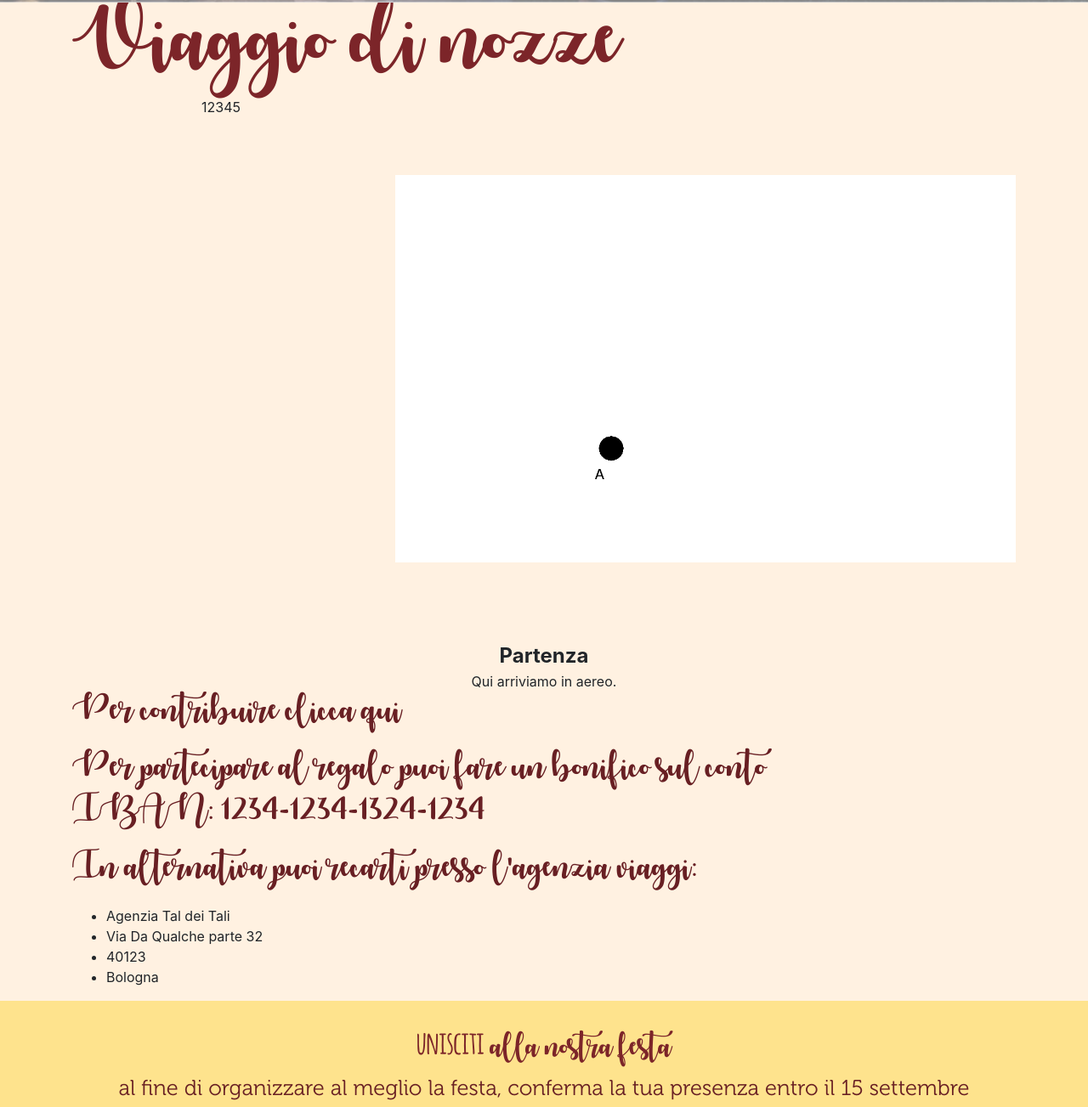
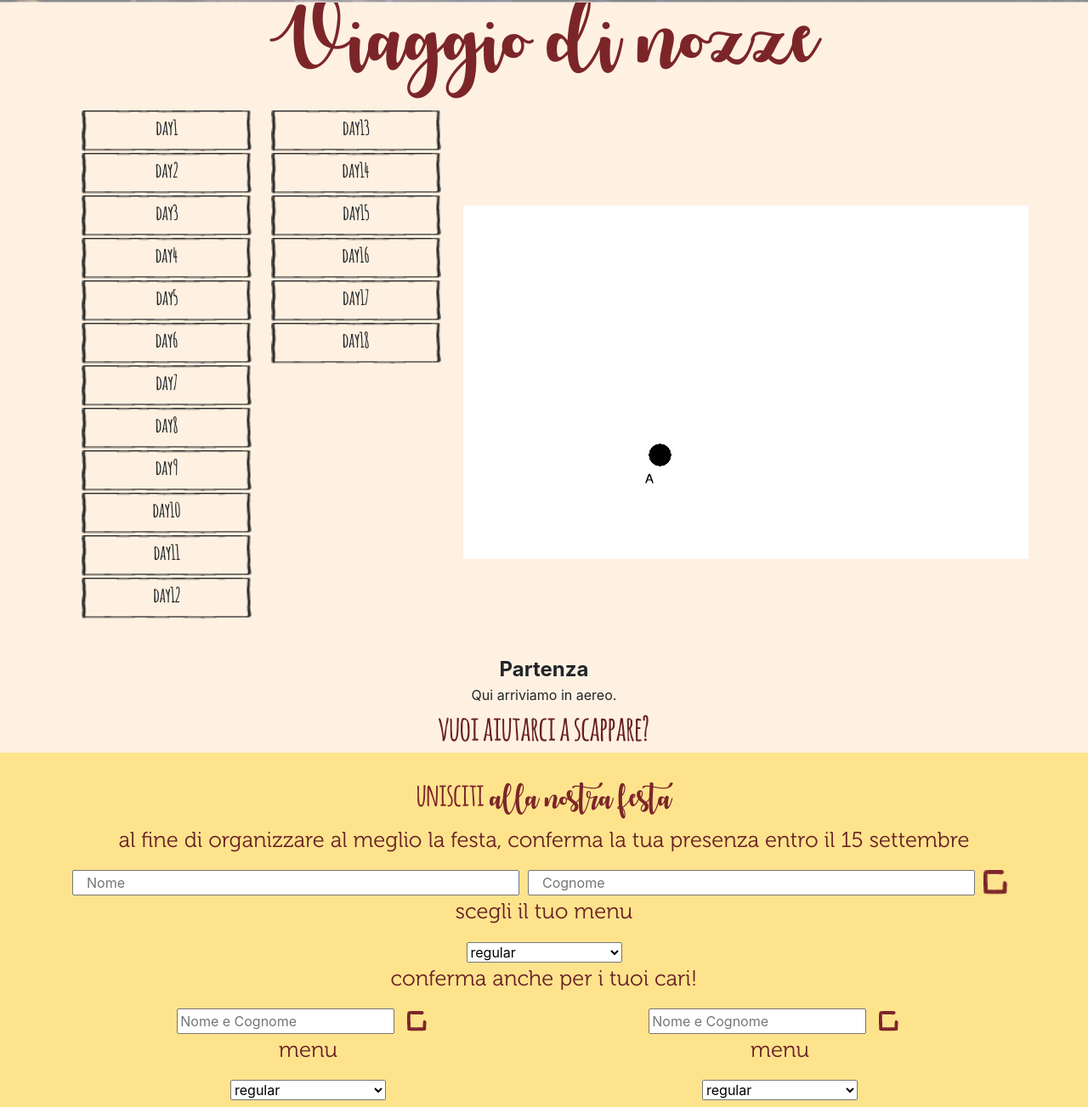
Before and after one commit to FabrizioMontanari/caterel, a website: page website/index.html in a window 1280 px wide. Shown: the part 2677-3980 px from the top of the page at 85% size. Drawn offline with nearby package versions, Linux system fonts and the light colour scheme; files that its build step writes are made by us from their sources.

Commit message:
added honeymoon section
tweaking

```diff
--- a/website/index.html
+++ b/website/index.html
@@ -22,6 +22,7 @@
     <link rel="stylesheet" href="css/main.css">
     <script src="./js/countdown.js"></script>
 	<script src="./js/map.js"></script>
+	<script src="./js/detail_toggle.js"></script>
 
 </head>
 
@@ -96,7 +97,11 @@
 			<img class="martini-location__container__separator-1" src="/img/sezione3_divisorio1.png">
             <h1 class="martini-location__container__resturant">il boccone del prete</h1>
 			<p class="martini-location__container__r-address">via Siepelunga 56<br>Bologna</p>
-			<a class="martini-location__container__map-icon" href="https://www.google.com/maps/search/?api=1&query=Il+Boccone+del+Prete"><img src="/img/sezione3_mappa.png">clicca qui per le indicazioni</a>
+			<a class="martini-location__container__map-icon" href="https://www.google.com/maps/search/?api=1&query=Il+Boccone+del+Prete">
+				<img src="/img/sezione3_mappa.png"><br>
+				clicca qui<br>
+				per le indicazioni
+			</a>
 			<img class="martini-location__container__separator-2" src="/img/sezione3_divisorio2.png">
 			<p class="martini-location__container__duration">dalle 21<br>
 				<span class="martini-location__container__duration__end">fino a sera</span>
@@ -123,31 +128,46 @@
 		<div class="container">
 			<h2 class="martini-gift__title">Viaggio di nozze</h2>
 			<div class="martini-gift__map row">
-				<div class="martini-gift__map__controls col-sm-4">
-					<div class="martini-gift__map__controls__btn" data-step="1" onclick="MapChange(this)">1</div>
-					<div class="martini-gift__map__controls__btn" data-step="2" onclick="MapChange(this)">2</div>
-					<div class="martini-gift__map__controls__btn" data-step="3" onclick="MapChange(this)">3</div>
-					<div class="martini-gift__map__controls__btn" data-step="4" onclick="MapChange(this)">4</div>
-					<div class="martini-gift__map__controls__btn" data-step="5" onclick="MapChange(this)">5</div>
+				<div class="martini-gift__map__controls col-sm-5">
+					<div class="martini-gift__map__controls__btn" data-step="1" onclick="MapChange(this)">day1</div>
+					<div class="martini-gift__map__controls__btn" data-step="2" onclick="MapChange(this)">day2</div>
+					<div class="martini-gift__map__controls__btn" data-step="3" onclick="MapChange(this)">day3</div>
+					<div class="martini-gift__map__controls__btn" data-step="4" onclick="MapChange(this)">day4</div>
+					<div class="martini-gift__map__controls__btn" data-step="5" onclick="MapChange(this)">day5</div>
+					<div class="martini-gift__map__controls__btn" data-step="6" onclick="MapChange(this)">day6</div>
+					<div class="martini-gift__map__controls__btn" data-step="7" onclick="MapChange(this)">day7</div>
+					<div class="martini-gift__map__controls__btn" data-step="8" onclick="MapChange(this)">day8</div>
+					<div class="martini-gift__map__controls__btn" data-step="9" onclick="MapChange(this)">day9</div>
+					<div class="martini-gift__map__controls__btn" data-step="10" onclick="MapChange(this)">day10</div>
+					<div class="martini-gift__map__controls__btn" data-step="11" onclick="MapChange(this)">day11</div>
+					<div class="martini-gift__map__controls__btn" data-step="12" onclick="MapChange(this)">day12</div>
+					<div class="martini-gift__map__controls__btn" data-step="13" onclick="MapChange(this)">day13</div>
+					<div class="martini-gift__map__controls__btn" data-step="14" onclick="MapChange(this)">day14</div>
+					<div class="martini-gift__map__controls__btn" data-step="15" onclick="MapChange(this)">day15</div>
+					<div class="martini-gift__map__controls__btn" data-step="16" onclick="MapChange(this)">day16</div>
+					<div class="martini-gift__map__controls__btn" data-step="17" onclick="MapChange(this)">day17</div>
+					<div class="martini-gift__map__controls__btn" data-step="18" onclick="MapChange(this)">day18</div>
+
 				</div>
-				<div id="martini-gift__map__frame" class="martini-gift__map__frame col-sm-8">
+				<div id="martini-gift__map__frame" class="martini-gift__map__frame col-sm-7">
 					<div id="martini-gift__map__map" class="martini-gift__map__map"></div>
 				</div>
 				<div id="martini-gift__map__title"class="martini-gift__map__title">Partenza</div>
 				<div id="martini-gift__map__txt"class="martini-gift__map__txt">Qui arriviamo in aereo.</div>
 			</div>
-			<p class="martini-gift__toggle-details">
-				Per contribuire clicca qui
-			</p>
+			<h3 class="martini-gift__toggle-details">
+				vuoi aiutarci a scappare?
+			</h3>
 			<div class="martini-gift__gift-details">
-				<p>Per partecipare al regalo puoi fare un bonifico sul conto<br>IBAN: 1234-1234-1324-1234</p>
-				<p>In alternativa puoi recarti presso l'agenzia viaggi:</p>
-				<ul class="martini-gift__agency-address">
-					<li>Agenzia Tal dei Tali</li>
-					<li>Via Da Qualche parte 32</li>
-					<li>40123</li>
-					<li>Bologna</li>
-				</ul>
+				<p>La lista di nozze è disponibile presso la sede dell'agenzia:<br>
+				<span>AEGIR Viaggi</span><br>
+				via Calabria 8/b, Bologna.<br>
+				051 0366662
+				</p>
+				<p>Oppure, se ti è più comodo è possibile effettuare<br>
+				un bonifico all'IBAN:<br>
+				<span>IT69A0312702403000000007462</span>.
+				</p>
 			</div>
 		</div>
     </section>
@@ -208,6 +228,7 @@
     </section>
 
     <div class="bumper" style="height: 300px"></div>
+	<section class="martini-preloader"></section>
 </body>
 
 </html>
--- /dev/null
+++ b/website/js/detail_toggle.js
@@ -0,0 +1,17 @@
+const elementIsVisible = el => el && el.style.maxHeight//el && el.style && el.style.display !== 'none';
+
+const hideElement = el => el.style.maxHeight=null;//el.style.display = 'none';
+
+const showElement = el => el.style.maxHeight = el.scrollHeight + "px";//el.style.removeProperty('display');
+
+const toggleVisibility = el => elementIsVisible(el) ? hideElement(el) : showElement(el);
+
+const initialise_gift_details = () => {
+    const giftDetails = document.querySelector('.martini-gift__gift-details');
+    const toggleLink = document.querySelector('.martini-gift__toggle-details');
+
+    hideElement(giftDetails);
+    toggleLink.addEventListener('click', () => toggleVisibility(giftDetails));
+};
+
+document.addEventListener('DOMContentLoaded', initialise_gift_details);
--- a/website/sass/main.scss
+++ b/website/sass/main.scss
@@ -302,10 +302,16 @@ p {
 		}
 		&__map-icon{
 			margin-bottom:3vh;
+			color:white;
+			font-family:museo;
+			&:hover{
+				color:$martini-yellow;
+				text-decoration:none;
+			}
 			img{
 				object-fit: contain;
 				border-radius:10px;
-				border: 4px solid white;
+				/*border: 4px solid white;*/
 				padding:5px 10px;
 			}
 		}
@@ -358,30 +364,36 @@ p {
 */
 .martini-gift{
 	&__title{
-
+		text-align:center;
+		margin-bottom:3vh;
 	}
 	&__map{
 
 		&__controls{
 			display:flex;
-			flex-wrap: wrap;
-			justify-content:center;
-			align-items:center;
-			align-content:flex-start;
+			flex-flow: column wrap;
+			justify-content: flex-start;
+			align-items: center;
 			width:100%;
+			height: 50vw;
 
-			&_btn{
-
-				background-color:lightblue;
-				height:30px;
-				width:20%;
-				border:1px solid black;
+			&__btn{
+				font-family:amatic;
+				font-size:3vh;
+				background-color:transparent;
+				background-image:url("../img/sezione4_cornicepiccola.png");
+				background-size: contain;
+				background-repeat: no-repeat;
+				height: 50px;
+				width:200px;
+				text-align: center;
 			}
 		}
 		&__frame{
 			width: 80%;
 			height: 50vw;
-			margin:0 auto;
+			margin:0;
+			padding:0;
 			overflow:hidden;
 		}
 		&__map{
@@ -389,8 +401,7 @@ p {
 			width: 100%;
 			height: 100%;
 			-webkit-transition: background-image 0.5s ease-in-out,-webkit-transform 0.5s ease-in-out;
-			/*non so perché da errore*/
-			/*transition: background-image 0.5s ease-in-out,transform  0.5s ease-in-out;-webkit-transform 0.5s ease-in-out;*/
+			transition: background-image 0.5s ease-in-out,transform  0.5s ease-in-out;/*-webkit-transform 0.5s ease-in-out;*/
 			background-position: 50%;
 			background-size: contain;
 			background-repeat: no-repeat;
@@ -414,6 +425,23 @@ p {
 			text-align:center;
 		}
 	}
+	&__toggle-details {
+		font-family:amatic;
+		text-align:center;
+	}
+	&__gift-details{
+		max-height: 0;
+		overflow: hidden;
+		transition: max-height 0.4s ease-out;
+
+		p{
+			text-align: center;
+			font-family: museo;
+			span{
+				font-weight:bold;
+			}
+		}
+	}
 }
 .martini-preloader{
 	height: 0px;
@@ -424,6 +452,16 @@ p {
 		height:0;
 	}
 }
+
+.hide{
+	display:none !important;
+}
+
+
+
+
+
+
 
 /*risistemare*/
 
```
